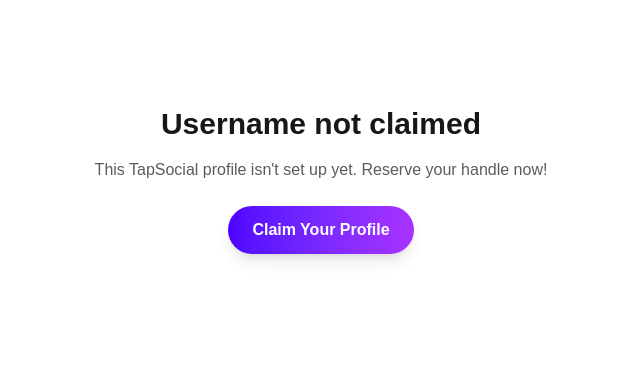
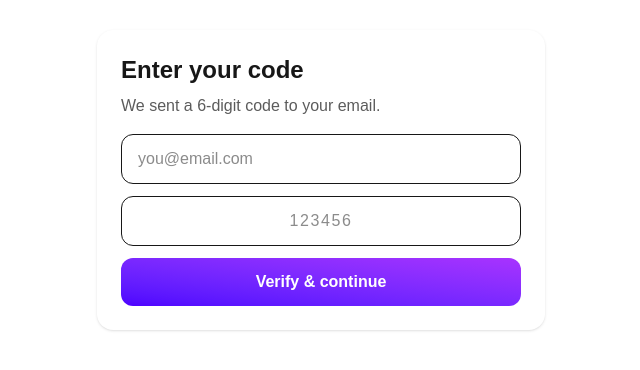
Before and after one commit to TapSociallabs/tapsocial, a Next.js app: page /dashboard/login/code in a window 1280 px wide. Before the commit this address had no page. Shown: the part 220-590 px from the top of the page, without its empty margins (319-959 px from the left). Built offline with nearby package versions, Linux system fonts and the light colour scheme.

Commit message:
fix(auth): enforce www origin, client PKCE callback, and 6-digit OTP fallback

```diff
--- a/app/auth/callback/page.tsx
+++ b/app/auth/callback/page.tsx
@@ -28,8 +28,7 @@
       }
       router.replace("/dashboard");
     })();
-    // eslint-disable-next-line react-hooks/exhaustive-deps
-  }, []);
+  }, [router, sp]);
 
   return null;
 }
--- a/app/dashboard/login/LoginClient.tsx
+++ b/app/dashboard/login/LoginClient.tsx
@@ -84,6 +84,13 @@
             NEXT_PUBLIC_SUPABASE_ANON_KEY in Vercel.
           </p>
         )}
+        <p className="mt-3 text-xs">
+          Having trouble with the magic link?{" "}
+          <a href="/dashboard/login/code" className="underline">
+            Enter your 6-digit code
+          </a>
+          .
+        </p>
       </div>
     </main>
   );
--- /dev/null
+++ b/app/dashboard/login/code/page.tsx
@@ -0,0 +1,74 @@
+"use client";
+import { useState } from "react";
+import { useRouter } from "next/navigation";
+import { getSupabaseBrowserClient } from "@/lib/supabase/client";
+
+export default function CodeLogin() {
+  const router = useRouter();
+  const [email, setEmail] = useState("");
+  const [code, setCode] = useState("");
+  const [busy, setBusy] = useState(false);
+  const [msg, setMsg] = useState<string | null>(null);
+
+  async function verify() {
+    setMsg(null);
+    if (!email || !code) {
+      setMsg("Enter your email and the 6-digit code.");
+      return;
+    }
+    setBusy(true);
+    try {
+      const supabase = getSupabaseBrowserClient();
+      const { error } = await supabase.auth.verifyOtp({
+        email,
+        token: code,
+        type: "email",
+      });
+      if (error) {
+        setMsg(error.message);
+        return;
+      }
+      router.replace("/dashboard");
+    } catch (e: any) {
+      setMsg(e?.message || "Something went wrong.");
+    } finally {
+      setBusy(false);
+    }
+  }
+
+  return (
+    <main className="min-h-screen flex items-center justify-center p-6">
+      <div className="w-full max-w-md bg-white shadow rounded-2xl p-6">
+        <h1 className="text-2xl font-bold mb-2">Enter your code</h1>
+        <p className="opacity-70 mb-4">
+          We sent a 6-digit code to your email.
+        </p>
+        <input
+          className="w-full border rounded-xl px-4 py-3 mb-3"
+          type="email"
+          placeholder="you@email.com"
+          value={email}
+          onChange={(e) => setEmail(e.target.value)}
+        />
+        <input
+          className="w-full border rounded-xl px-4 py-3 mb-3 tracking-widest text-center"
+          placeholder="123456"
+          inputMode="numeric"
+          maxLength={6}
+          value={code}
+          onChange={(e) =>
+            setCode(e.target.value.replace(/\D/g, "").slice(0, 6))
+          }
+        />
+        <button
+          onClick={verify}
+          disabled={busy}
+          className="w-full rounded-xl px-4 py-3 font-semibold text-white bg-gradient-to-tr from-[#4D00FF] to-[#A832FF] disabled:opacity-60"
+        >
+          {busy ? "Verifying..." : "Verify & continue"}
+        </button>
+        {msg && <p className="mt-3 text-sm text-red-600">{msg}</p>}
+      </div>
+    </main>
+  );
+}
```
Also changed, not shown: vercel.json (added).
